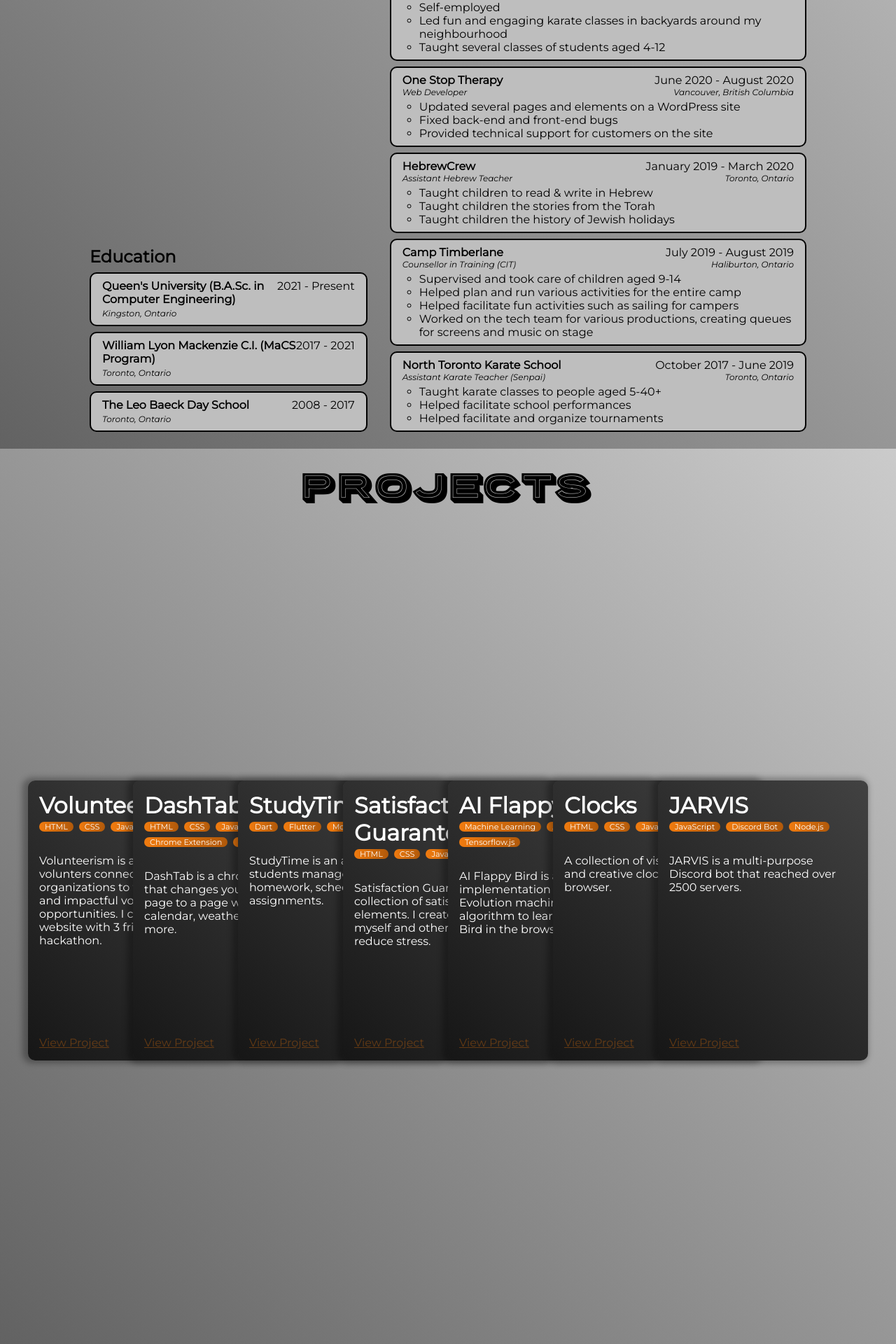
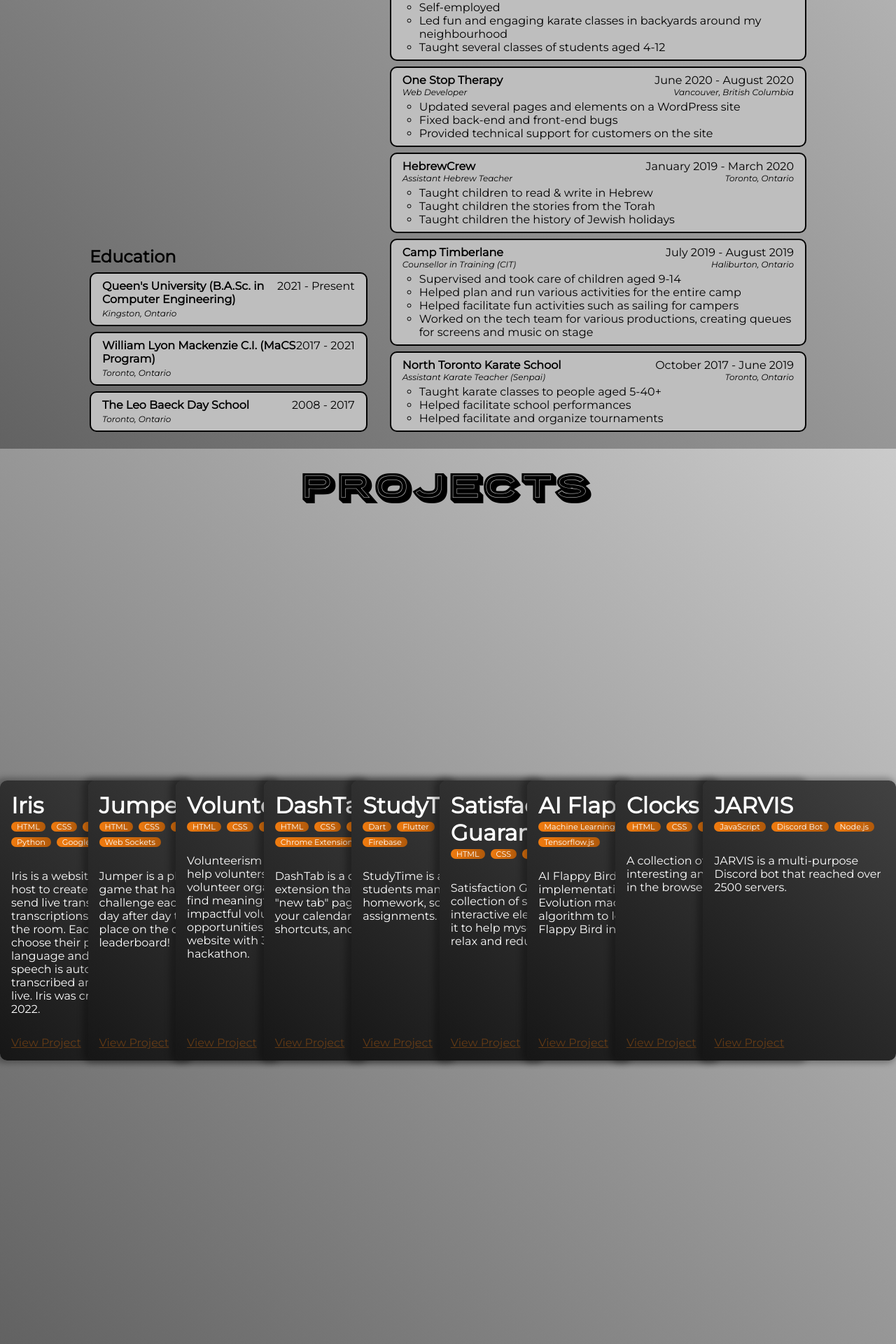
Before and after one commit to Jwiggiff/website, a Jekyll site: the page built from index.html, in a window 1280 px wide. Shown: the part 3196-5116 px from the top of the page at 70% size. Built offline with Jekyll 4.4.1, drawn with Linux system fonts in a browser that asks for light colours; nearby versions of some CDN libraries.

Commit message:
Add jumper and iris

```diff
--- a/_data/projects.yml
+++ b/_data/projects.yml
@@ -1,3 +1,23 @@
+- title: Iris
+  tags:
+    - HTML
+    - CSS
+    - JavaScript
+    - APIs
+    - Python
+    - Google Cloud
+  description: >
+    Iris is a website that allows a host to create a room and send live translate transcriptions to all users in the room. Each user can choose their preferred language and the host's speech is automatically transcribed and translated live. Iris was created in QHacks 2022.
+  url: https://iris-translate-front.herokuapp.com
+- title: Jumper
+  tags:
+    - HTML
+    - CSS
+    - JavaScript
+    - Web Sockets
+  description: >
+    Jumper is a platform jumper game that has a new challenge each day. Log on day after day to see if you can place on the daily leaderboard!
+  url: https://jumperio.herokuapp.com
 - title: Volunteerism
   tags:
     - HTML
```
